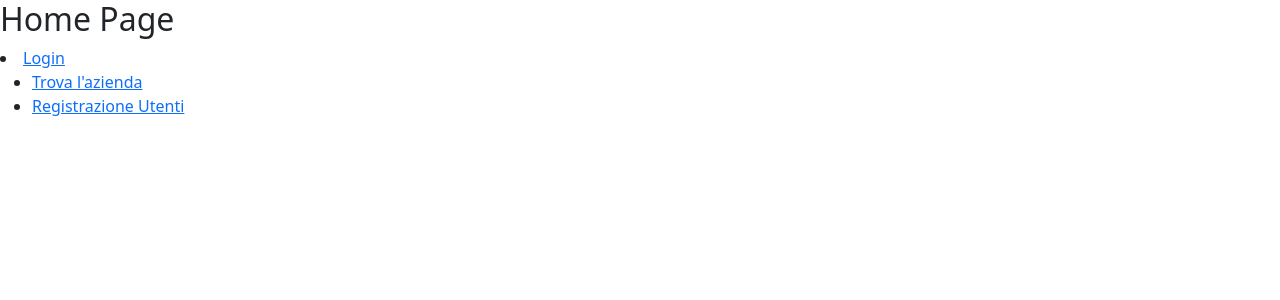
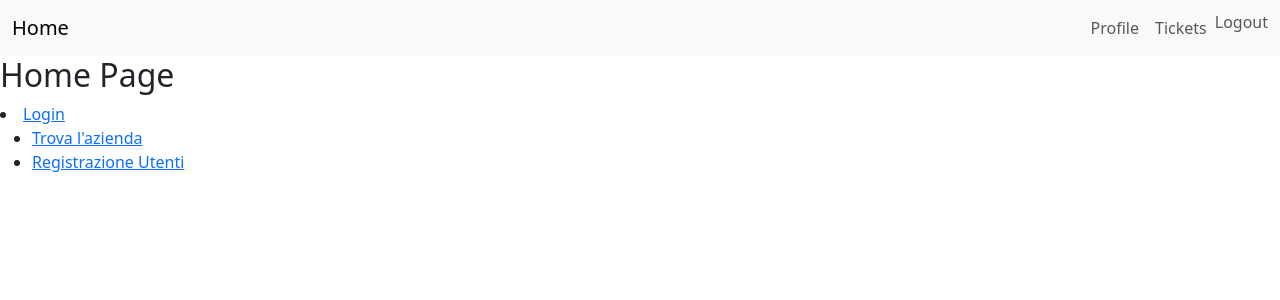
Before and after one commit to davidebenassi/AskSupport, a Django app: page / in a window 1280 px wide. Shown: the top 300 px of the page. Run offline with Django 5.2, Linux system fonts and the light colour scheme; a user stored in the database is signed in.

Commit message:
navbar structure

```diff
--- a/project-folder/templates/base.html
+++ b/project-folder/templates/base.html
@@ -7,17 +7,14 @@
 
         <link href="https://cdn.jsdelivr.net/npm/bootstrap@5.3.3/dist/css/bootstrap.min.css" rel="stylesheet" integrity="sha384-QWTKZyjpPEjISv5WaRU9OFeRpok6YctnYmDr5pNlyT2bRjXh0JMhjY6hW+ALEwIH" crossorigin="anonymous">
 
-        <script src="https://cdn.jsdelivr.net/npm/bootstrap@5.3.3/dist/js/bootstrap.bundle.min.js" integrity="sha384-YvpcrYf0tY3lHB60NNkmXc5s9fDVZLESaAA55NDzOxhy9GkcIdslK1eN7N6jIeHz" crossorigin="anonymous"></script>
-        <script src="https://cdn.jsdelivr.net/npm/@popperjs/core@2.11.8/dist/umd/popper.min.js" integrity="sha384-I7E8VVD/ismYTF4hNIPjVp/Zjvgyol6VFvRkX/vR+Vc4jQkC+hVqc2pM8ODewa9r" crossorigin="anonymous"></script>
+
 
         {% block head %}
         {% endblock %}
     </head>
     <body>
-        <!-- Includi l'header del sito -->
-        <header>
-            <!-- Codice dell'header -->
-        </header>
+
+        {% include 'navbar.html' %}
 
         <main>
             {% block content %}
@@ -28,5 +25,8 @@
         <footer>
             <!-- Codice del footer -->
         </footer>
+
+        <script src="https://cdn.jsdelivr.net/npm/bootstrap@5.3.3/dist/js/bootstrap.bundle.min.js" integrity="sha384-YvpcrYf0tY3lHB60NNkmXc5s9fDVZLESaAA55NDzOxhy9GkcIdslK1eN7N6jIeHz" crossorigin="anonymous"></script>
+        <script src="https://cdn.jsdelivr.net/npm/@popperjs/core@2.11.8/dist/umd/popper.min.js" integrity="sha384-I7E8VVD/ismYTF4hNIPjVp/Zjvgyol6VFvRkX/vR+Vc4jQkC+hVqc2pM8ODewa9r" crossorigin="anonymous"></script>
     </body>
 </html>
--- /dev/null
+++ b/project-folder/templates/navbar.html
@@ -0,0 +1,48 @@
+<nav class="navbar navbar-expand-lg navbar-light bg-light">
+    <div class="container-fluid">
+        <a class="navbar-brand" href="{% url 'home' %}">Home</a>
+        <button class="navbar-toggler" type="button" data-bs-toggle="collapse" data-bs-target="#navbarNav" aria-controls="navbarNav" aria-expanded="false" aria-label="Toggle navigation">
+            <span class="navbar-toggler-icon"></span>
+        </button>
+        <div class="collapse navbar-collapse" id="navbarNav">
+            <ul class="navbar-nav ms-auto">
+                {% if user.is_authenticated %}
+                    {% if "CompanyAdministrators" in user.groups.all.0.name %}
+                        <li class="nav-item">
+                            <a class="nav-link" href="">FAQ</a>
+                        </li>
+                        <li class="nav-item">
+                            <a class="nav-link" href="">Employees</a>
+                        </li>
+                        <li class="nav-item">
+                            <a class="nav-link" href="">Company Profile</a>
+                        </li>
+                    {% elif "Employees" in user.groups.all.0.name %}
+                        <li class="nav-item">
+                            <a class="nav-link" href="">Profile</a>
+                        </li>
+                    {% else %}
+                        <li class="nav-item">
+                            <a class="nav-link" href="">Profile</a>
+                            <li class="nav-item">
+                            <a class="nav-link" href="">Tickets</a>
+                        </li>
+                    {% endif %}
+                    <li class="nav-item">
+                        <form method="POST" action="{% url 'logout' %}">
+                            {% csrf_token %}
+                            <button type="submit" class="btn btn-link nav-link" style="display: inline; padding: 0;">Logout</button>
+                        </form>
+                    </li>
+                {% else %}
+                    <li class="nav-item">
+                        <a class="nav-link" href="{% url 'login' %}">Login</a>
+                    </li>
+                    <li class="nav-item">
+                        <a class="nav-link" href="{% url 'signup_page' %}">Signup</a>
+                    </li>
+                {% endif %}
+            </ul>
+        </div>
+    </div>
+</nav>
```
Also changed, not shown: project-folder/db.sqlite3.
